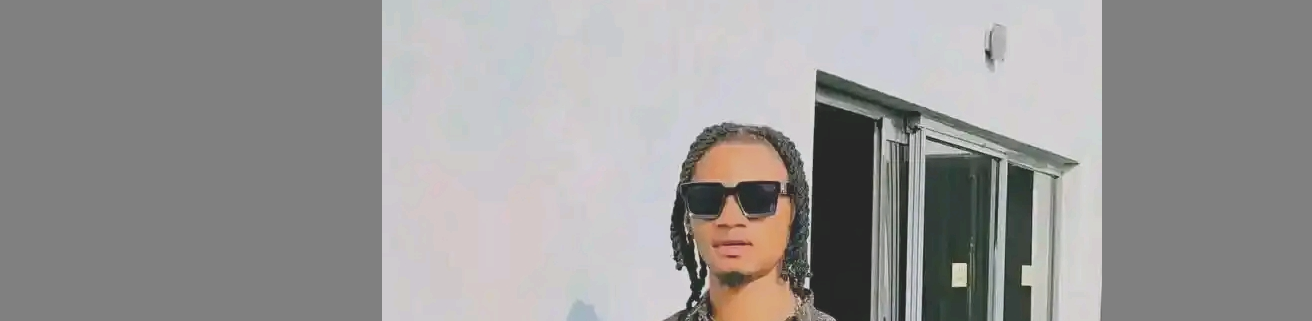
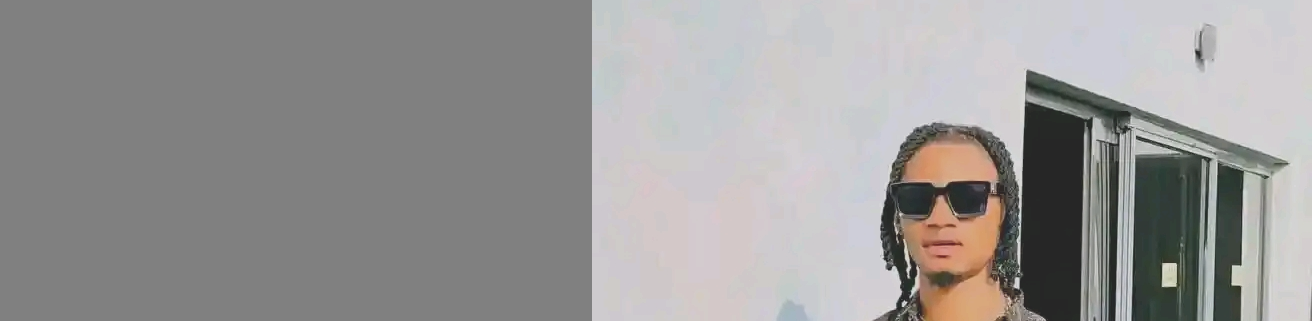
Before and after one commit to rabuha/update, a plain HTML site: page index.html in a window 1280 px wide. Shown: the top 321 px of the page, 1312 px wide, since content can reach past the window. Drawn offline with Linux system fonts and the light colour scheme.

Commit message:
styles.css

```diff
--- a/styles.css
+++ b/styles.css
@@ -48,8 +48,8 @@ body{
 }
 .container{
     position: relative;
-    max-width: 800px;
-    margin: 0 auto;
+    max-width: 300px;
+    margin: 5px 5px;
 }
 .container img{ vertical-align: middle;
     opacity: 0.7;
```
